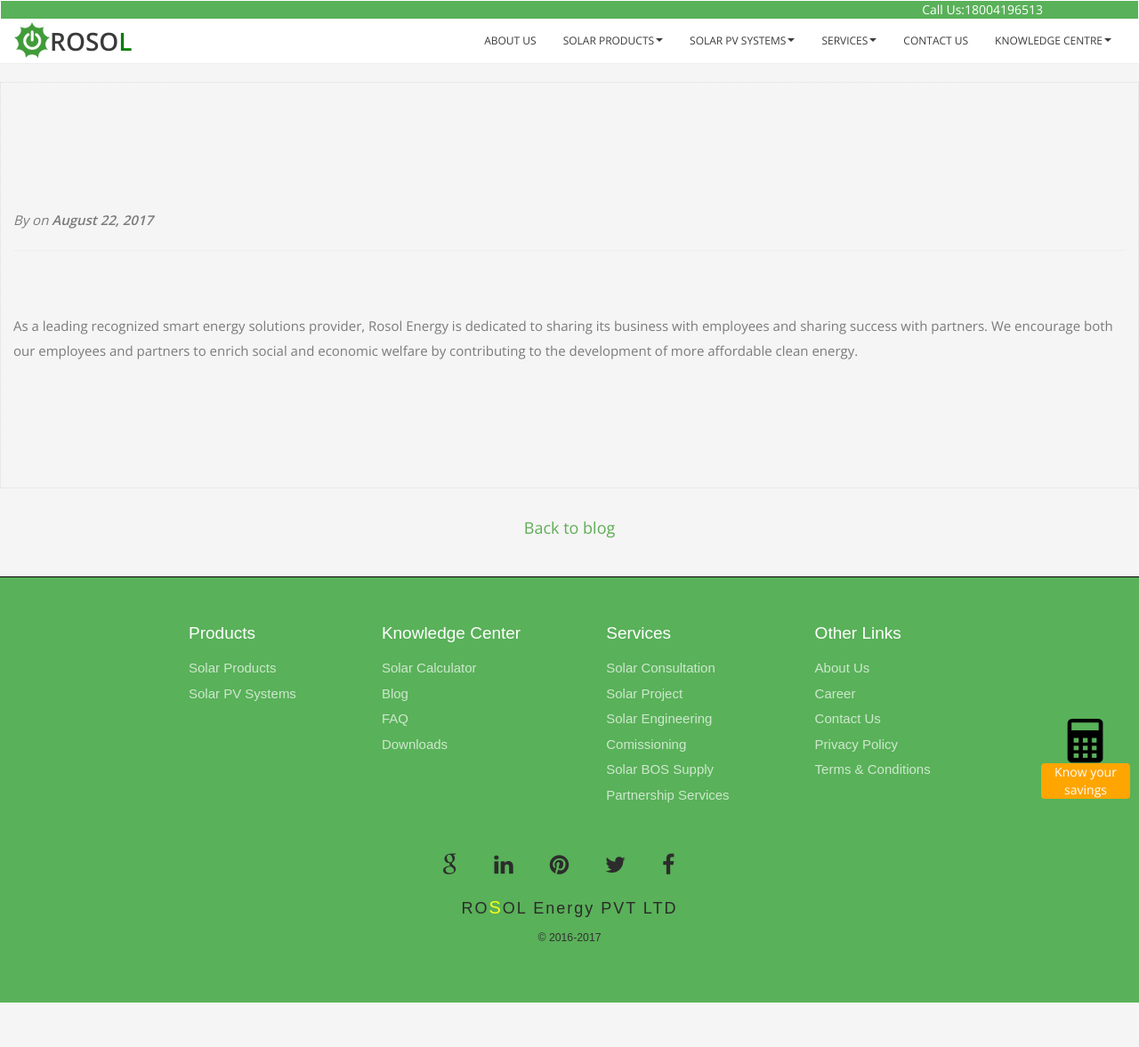
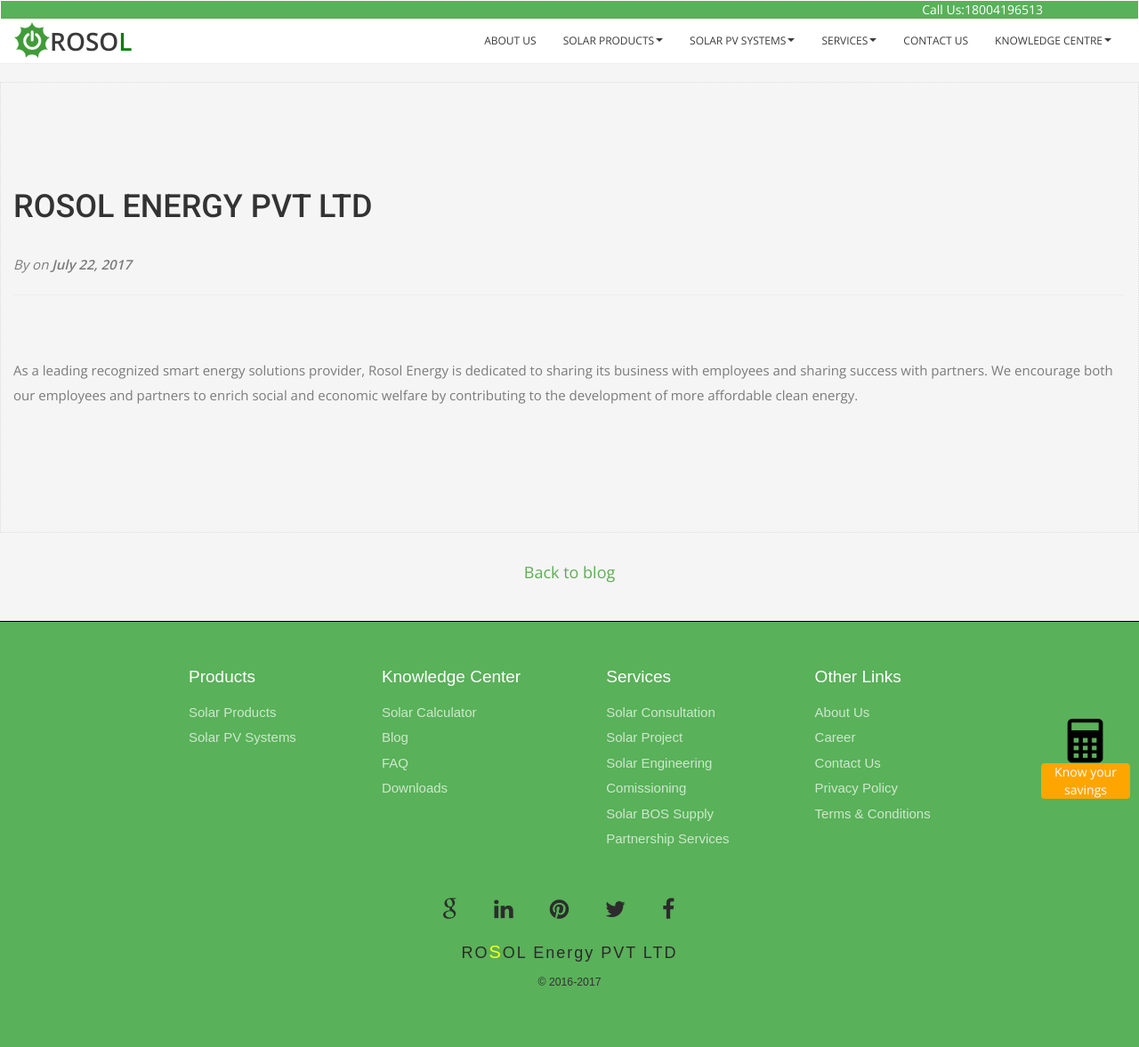
Before and after one commit to rosol-India/rosol-india, a Jekyll site: the page built from _posts/2017-07-22-super-long-article.md, in a window 1280 px wide. Shown: the whole page at 89% size. Built offline with Jekyll 4.4.1, drawn with Linux system fonts in a browser that asks for light colours; nearby versions of some CDN libraries; some web fonts are replaced; our own code applies the rules of GitHub Pages for plain Markdown files; before the commit the page ends 1127 px from its top, so only the background shows below that; some of the changed lines change nothing that is shown.

Commit message:
Update and rename 2016-05-20-super-long-article.md to 2017-07-22-super-long-article.md

```diff
--- a/_posts/2016-05-20-super-long-article.md
+++ b/_posts/2017-07-22-super-long-article.md
@@ -1,8 +1,6 @@
 ---
 layout: post
-title: "ROSOL ENERGY the new solar Company"
-title: >-
-Rosol Energy has changed the technology and methodology in solar energy sector by introducing new methodology with technology and automation.
+title: "ROSOL ENERGY PVT LTD"
 published: true
 ---
 
```
